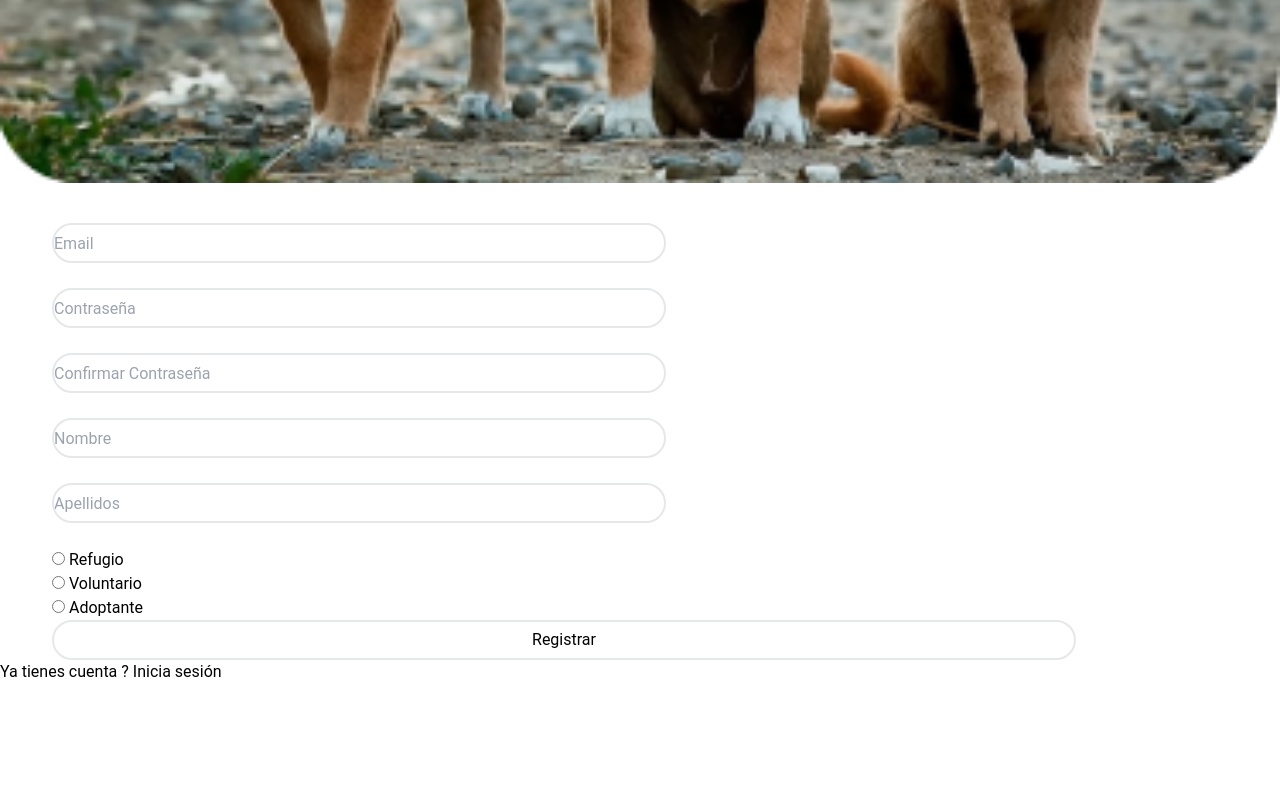
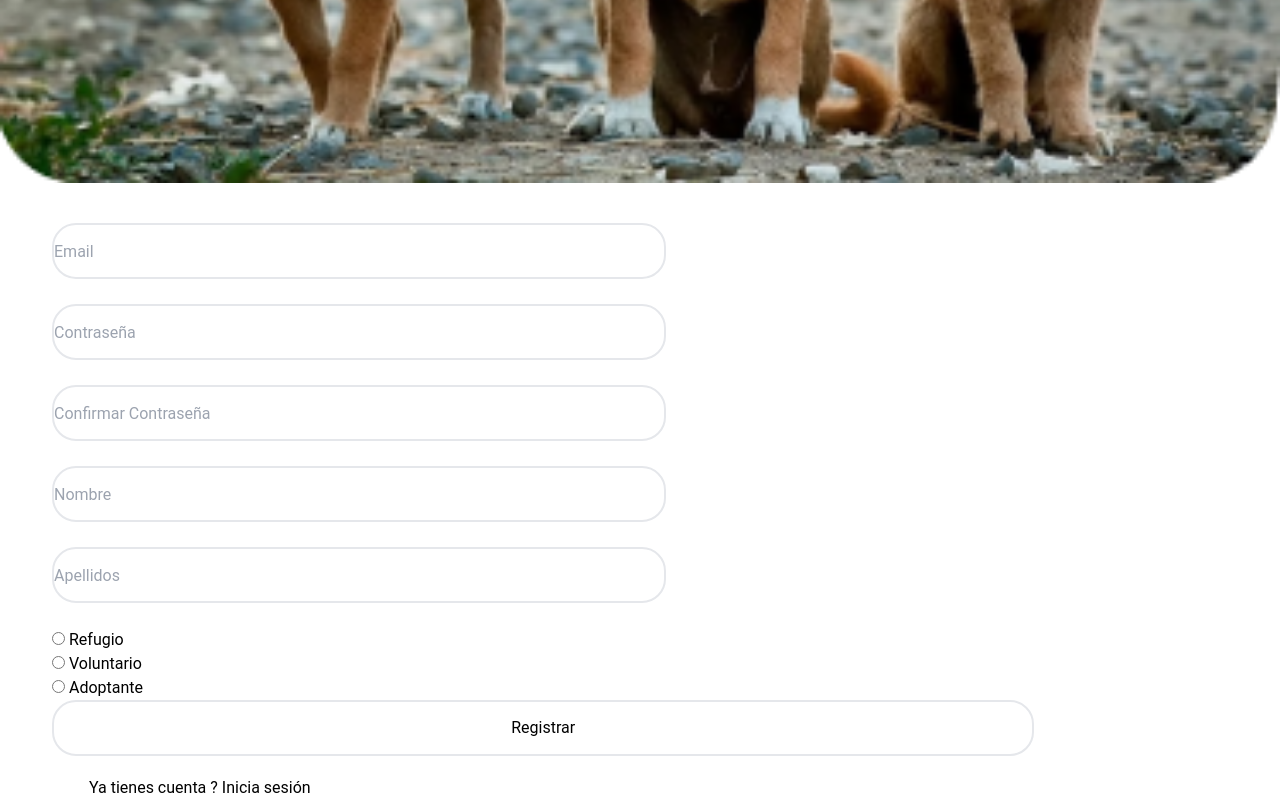
Before and after one commit to igrowker/i004-pawsome-front, a React (Vite) app: page /register in a window 1280 px wide. Shown: the part 486-1286 px from the top of the page. Before the commit the page ends 1170 px from the top, so only its background shows below. Built offline with nearby package versions, Linux system fonts and the light colour scheme.

Commit message:
Register form - style

```diff
--- a/src/components/RegisterButton.tsx
+++ b/src/components/RegisterButton.tsx
@@ -1,7 +1,7 @@
 const RegisterButton = () => {
 return (
     <>
-    <button className="border-2 rounded-3xl h-10 w-4/5 ml-[52px]">
+    <button className="border-2 rounded-3xl h-14 w-4/5">
     Registrar
     </button>
     </>
--- a/src/components/RegisterForm.tsx
+++ b/src/components/RegisterForm.tsx
@@ -7,19 +7,19 @@ const RegisterForm = () => {
     </div>
         <form className = "max-w-md md:max-w-2xl lg:max-w-3xl mt-10 ml-[52px] flex flex-col justify-center" >
             <div className="email text-">
-                <input type="email" placeholder="Email" className="border-2 rounded-3xl h-10 w-4/5 mb-[25px]"></input>
+                <input type="email" placeholder="Email" className="border-2 rounded-3xl h-14 w-4/5 mb-[25px]"></input>
             </div>
             <div className="password">
-                <input type="password" placeholder="Contraseña" className="border-2 rounded-3xl h-10 w-4/5 mb-[25px]"></input>
+                <input type="password" placeholder="Contraseña" className="border-2 rounded-3xl h-14 w-4/5 mb-[25px]"></input>
             </div>
             <div className="password">
-                <input type="password" placeholder="Confirmar Contraseña" className="border-2 rounded-3xl h-10 w-4/5 mb-[25px]"></input>
+                <input type="password" placeholder="Confirmar Contraseña" className="border-2 rounded-3xl h-14 w-4/5 mb-[25px]"></input>
             </div>
             <div className="name">
-                <input type="text" placeholder="Nombre" className="border-2 rounded-3xl h-10 w-4/5 mb-[25px]"></input>
+                <input type="text" placeholder="Nombre" className="border-2 rounded-3xl h-14 w-4/5 mb-[25px]"></input>
             </div>
             <div className="lastName">
-            <input type="text" placeholder="Apellidos" className="border-2 rounded-3xl h-10 w-4/5 mb-[25px]"></input>
+            <input type="text" placeholder="Apellidos" className="border-2 rounded-3xl h-14 w-4/5 mb-[25px]"></input>
             </div>
             <div className="registerOptions inline-grid">
             <label>
--- a/src/views/RegisterPage.tsx
+++ b/src/views/RegisterPage.tsx
@@ -9,9 +9,9 @@ const RegisterPage = () => {
     return (
        <>
        <RegisterForm />
-       <div className="flex flex-col justify-items-center">
+       <div className="flex flex-col justify-items-center ml-[52px]">
        <RegisterButton/>
-       <span className="">
+       <span className="ml-[37px] mt-[20px]">
         Ya tienes cuenta ? Inicia sesión
        </span>
        </div>
```
